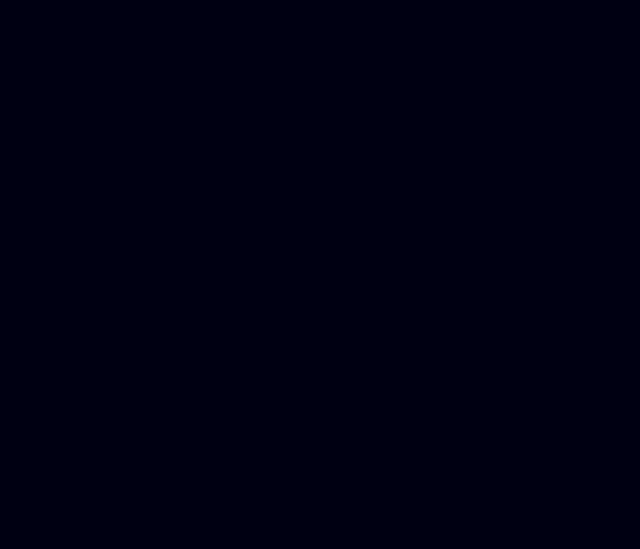
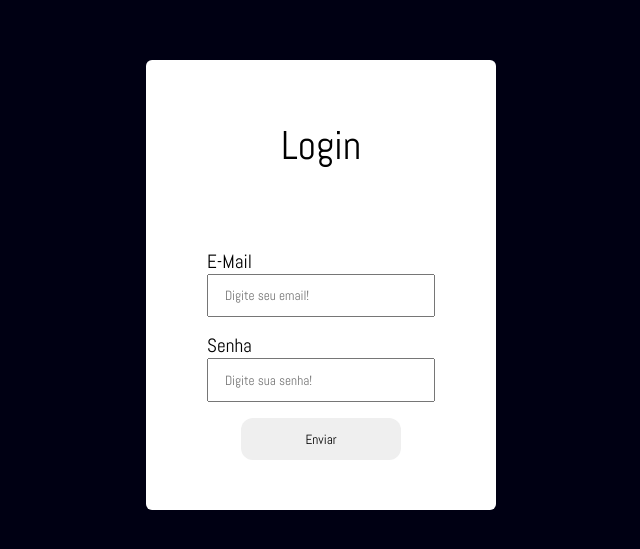
Before and after one commit to ferreiraopdev/portfolio-sesi-senai, a React (Vite) app in the folder portfolio-front/: page /usuario/login in a window 1280 px wide. Before the commit this address had no page. Shown: the part 115-664 px from the top of the page, without its empty margins (319-959 px from the left). Built offline with nearby package versions, Linux system fonts and the light colour scheme.

Commit message:
frontend

```diff
--- a/portfolio-front/src/App.jsx
+++ b/portfolio-front/src/App.jsx
@@ -3,6 +3,9 @@ import Senai from './pages/Senai'
 import Sesi from './pages/Sesi'
 import { Route, Routes } from 'react-router-dom'
 import Index from './components/Index'
+import Login from './pages/Login'
+import Usuario from './pages/Usuario'
+import Atividades from './components/Atividades'
 
 function App() {
   return (
@@ -11,6 +14,9 @@ function App() {
         <Route path='/senai' element={<Senai />} />
         <Route path='/sesi' element={<Sesi />} />
         <Route path='/' element={<Index />} />
+        <Route path='/usuario/login' element={<Login />} />
+        <Route path='/usuario' element={<Usuario />} />
+        <Route path='/usuario/atividades' element={<Atividades />} />
       </Routes>
     </>
   )
--- /dev/null
+++ b/portfolio-front/src/components/Atividades.jsx
@@ -0,0 +1,9 @@
+import React from 'react'
+
+const Atividades = () => {
+  return (
+    <div style={{color: '#fff'}}>Atividades</div>
+  )
+}
+
+export default Atividades
--- /dev/null
+++ b/portfolio-front/src/pages/Login.jsx
@@ -0,0 +1,26 @@
+import "./css-pages/Login.css";
+
+const Login = () => {
+  return (
+    <div className="back-size">
+      <form className="formulario-box">
+        <div className="title-login">
+          <h1>Login</h1>
+        </div>
+        <div className="box-input">
+          <div>
+            <p>E-Mail</p>
+            <input type="text" placeholder="Digite seu email!" id="" />
+          </div>
+          <div>
+            <p>Senha</p>
+            <input type="text" placeholder="Digite sua senha!" id="" />
+          </div>
+          <button>Enviar</button>
+        </div>
+      </form>
+    </div>
+  );
+};
+
+export default Login;
--- /dev/null
+++ b/portfolio-front/src/pages/Usuario.jsx
@@ -0,0 +1,19 @@
+import { Link } from "react-router-dom"
+import "./css-pages/Usuario.css"
+
+const Usuario = () => {
+  return (
+    <nav className="nav-adm">
+        <div className="nav-adm-perfil">
+            <img src="./../../309555591.jpg" alt="" />
+            <h2>Marcos Ferreira</h2>
+        </div>
+        <div className="nav-adm-links">
+            <Link className="link-adm">Perfil</Link>
+            <Link to="/usuario/atividades" className="link-adm">Atividades</Link>
+        </div>
+    </nav>
+  )
+}
+
+export default Usuario
--- /dev/null
+++ b/portfolio-front/src/pages/css-pages/Login.css
@@ -0,0 +1,64 @@
+.back-size {
+    display: flex;
+    justify-content: center;
+    align-items: center;
+    width: 100%;
+    height: 100vh;
+}
+
+.formulario-box {
+    padding: 1rem 2rem;
+    background-color: white;
+    display: flex;
+    flex-direction: column;
+    justify-content: start;
+    align-items: center;
+    border-radius: 6px;
+    width: 350px;
+    height: 450px;
+}
+
+.formulario-box input {
+    display: flex;
+    position: relative;
+    text-align: start;
+    padding: 0.7rem 0;
+    padding-right: 5rem;
+    padding-left: 1rem;
+}
+
+.formulario-box h1 {
+    text-align: center;
+    font-size: 2.5rem;
+    font-weight: 500;
+}
+
+.formulario-box p {
+    color: #000;
+}
+
+.formulario-box button {
+    border-radius: 12px;
+    border: none;
+    cursor: pointer;
+    padding: 0.8rem 4rem;
+}
+
+.title-login {
+    display: flex;
+    justify-content: center;
+    align-items: center;
+    width: 100%;
+    height: 50%;
+    width: 40%;
+}
+
+.box-input {
+    display: flex;
+    flex-direction: column;
+    justify-content: center;
+    align-items: center;
+    width: 100%;
+    height: 100%;
+    gap: 1rem;
+}
--- /dev/null
+++ b/portfolio-front/src/pages/css-pages/Usuario.css
@@ -0,0 +1,34 @@
+.nav-adm {
+    display: flex;
+    justify-content: space-around;
+    align-items: center;
+    padding: 0.3rem 1rem;
+    backdrop-filter: blur(12px);
+    width: 100%;
+}
+
+.nav-adm-perfil {
+    display: flex;
+    justify-content: center;
+    align-items: center;
+    gap: 1.5rem;
+}
+
+.nav-adm-links {
+    display: flex;
+    justify-content: center;
+    align-items: center;
+    gap: 1rem;
+}
+
+.nav-adm-perfil img {
+    border-radius: 50%;
+}
+.nav-adm-perfil h2 {
+    color: #fff;
+    font-weight: 400;
+}
+
+.link-adm {
+    color: #fff;
+}
```
Also changed, not shown: 1 other file (tests, documents, lock files or other folders).
